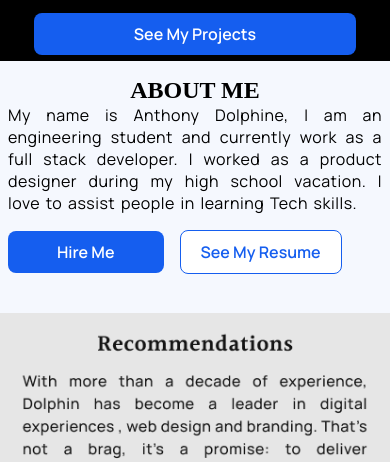
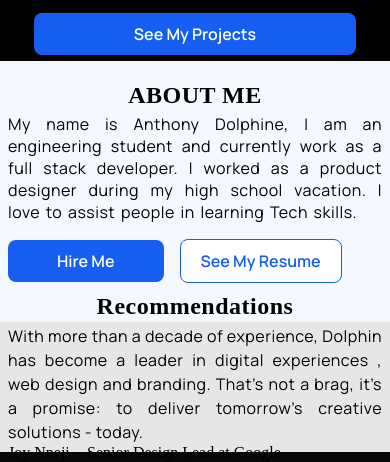
Before and after one commit to Saimurugeshwari/Responsive-Bio, a plain HTML site: page index.html in a window 390 px wide. Shown: the part 693-1155 px from the top of the page. Drawn offline with Linux system fonts and the light colour scheme; a web font is replaced by a local one.

Commit message:
text div added and css added for web and mobile.

```diff
--- a/index.html
+++ b/index.html
@@ -75,13 +75,34 @@
     </section>
     <section class="section-four">
       <div class="text div">
-        <a href="https://thejustprojects.com">
-          <img src="./Images/Text (2).png" alt="text-pic" class="text"/></a>
+        <h3>Recommendations</h3>
+
+        <p class="text-content">
+          With more than a decade of experience, Dolphin has
+          become a leader in digital experiences , web design and
+          branding. That’s not a brag, it’s a promise: to deliver
+          tomorrow’s creative solutions - today.
+        </p>
+        <p class="name">
+          Joy Nneji&nbsp;-
+						<span> &nbsp;Senior Design Lead at Google </span>
+        </p>
       </div>
     </section>
-    <section class="section-five">
-      <div class="five">
-        <a href="https://thejustprojects.com"><img src="./Images/Text (3).png" class="mobile-text"/></a>
+    <section class="five">
+      <div class="mobile-version">
+        <h3>Recommendations</h3>
+
+        <p class="text-content">
+          With more than a decade of experience, Dolphin has
+          become a leader in digital experiences , web design and
+          branding. That’s not a brag, it’s a promise: to deliver
+          tomorrow’s creative solutions - today.
+        </p>
+        <p class="name">
+          Joy Nneji&nbsp;-
+						<span> &nbsp;Senior Design Lead at Google </span>
+        </p>
       </div>
     </section>
     </main>
--- a/style.css
+++ b/style.css
@@ -224,27 +224,40 @@ footer {
   padding-bottom: 80px;
 }
 .frame1{
-  position: absolute;
+  position: relative;
   width: 500px;
   height: 400px;
   left: 120px;
 
 }
 .section-four{
+  background:#ffffff;
   display: flex;
-  align-items: center;
-  background-color:#E6E6E6;
-  padding-bottom: 80px;
-
+  flex-direction: column;
+  align-items: flex-start;
+  padding: 64px 40px;
+  gap: 24px;
+  position: absolute;
+  width: 634px;
+  height: 350px;
+  left: 558px;
+  top: 1250px;
 }
-.text{
-  position: relative;
-  width: 500px;
-  height: 340px;
-  left: 280px;
-  top:25px;
+h3{
+  font-size: 24px;
+  font-family: 'Halant';
+  font-weight: 600;
+  margin-bottom: 20px;
 }
-.section-five{
+.text-content{
+  font-size: 24px;
+  line-height: 150%;
+  font-weight: 400;
+  text-align: justify;
+  letter-spacing: 0.5px;
+  font-family: 'Manrope';
+}
+.five{
   display: none;
 }
 .media-foot{
@@ -386,18 +399,35 @@ footer {
       gap:16px;
       align-items:center;
     }
-    .section-three{
+    .frame1{
       display: none;
     }
     .section-four{
       display: none;
     }
-    .section-five{
-      display: block;
+    .five{
+      display: flex;
+      justify-content: center;
+      padding: 1px 8px 39px;
+      margin: 0px;
+      position: absolute;
+      top:980px;
     }
-    .mobile-text{
-      width: 100%;
-      height: 100%;
+    h3{
+      font-family: 'Halant';
+      font-weight: 600;
+      font-size: 24px;
+      line-height: 150%;
+      letter-spacing: 0.5px;
+      color: #000;
+    }
+    .text-content{
+      font-family: "Manrope";
+      font-weight: 400;
+      font-size: 16px;
+      text-align: justify;
+      letter-spacing: 0.5px;
+      color: #000000;
     }
     footer{
     display: none;
```
